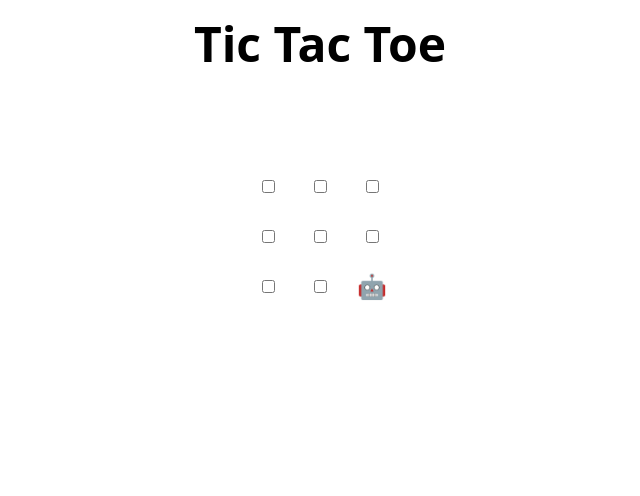
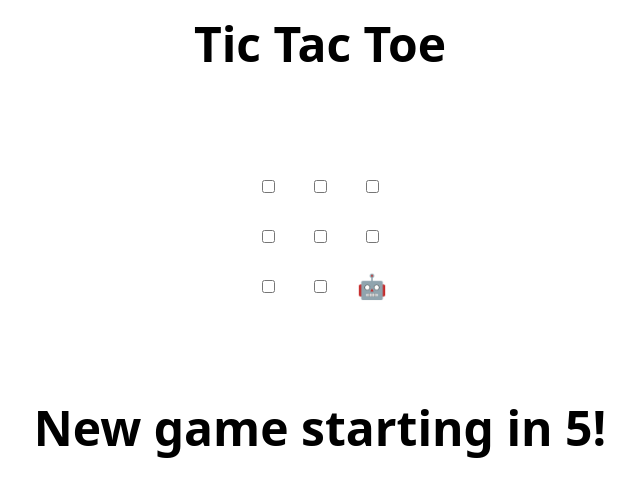
Before and after one commit to JoseViewture/reviewing-pull-requests, a plain HTML site: page index.html in a window 1280 px wide. Shown: the whole page, without its empty margins (320-960 px from the left). Drawn offline with Linux system fonts and the light colour scheme.

Commit message:
Update index.html

```diff
--- a/index.html
+++ b/index.html
@@ -48,7 +48,7 @@
 </table>
 
 <h2 hidden>Game over, refresh to play again 🧑‍💻 🤖!</h2>
-
+<h1>New game starting in 5!</h1>
 <script>
   // Initialization
   const boxes = Array.from(document.querySelectorAll('td'))
```
